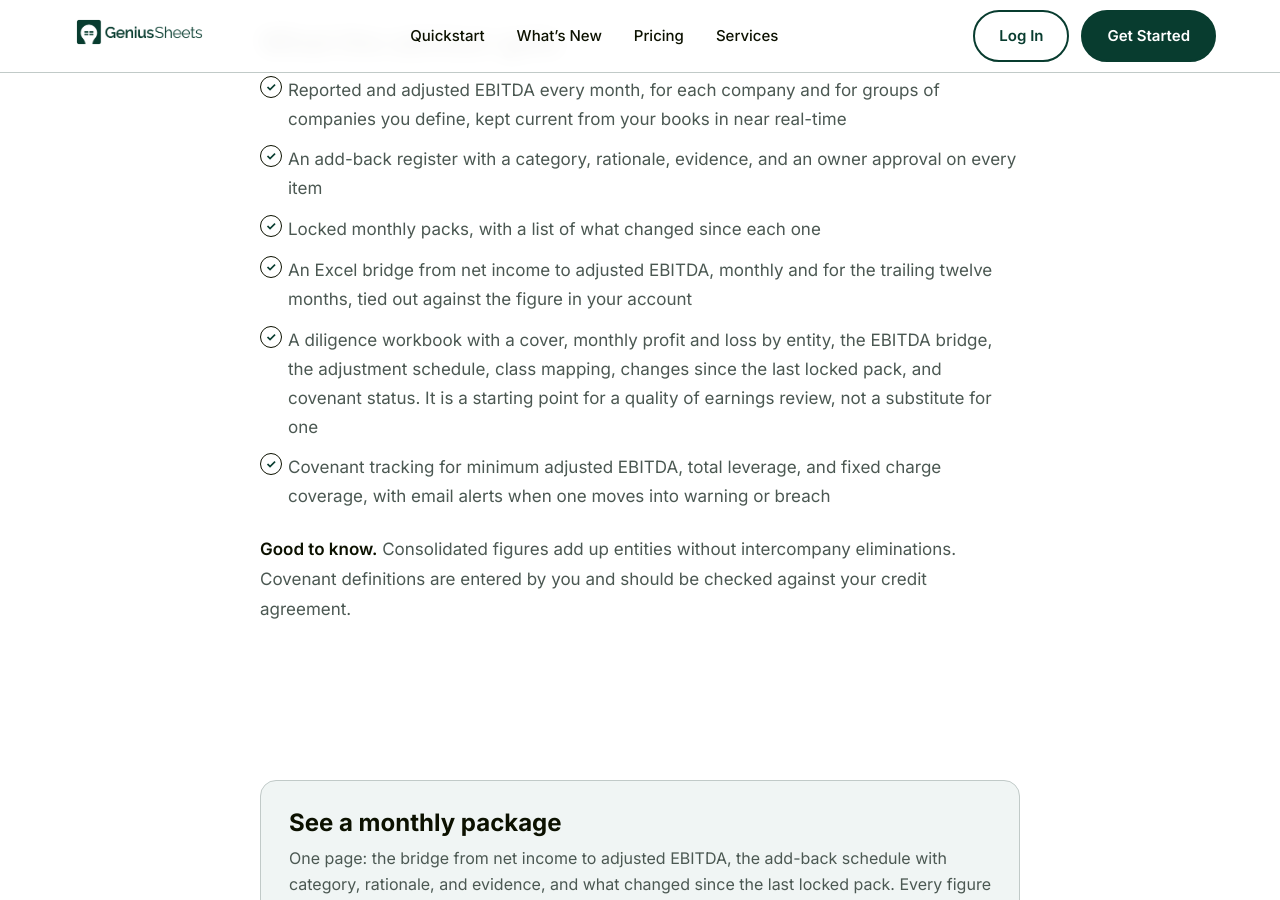
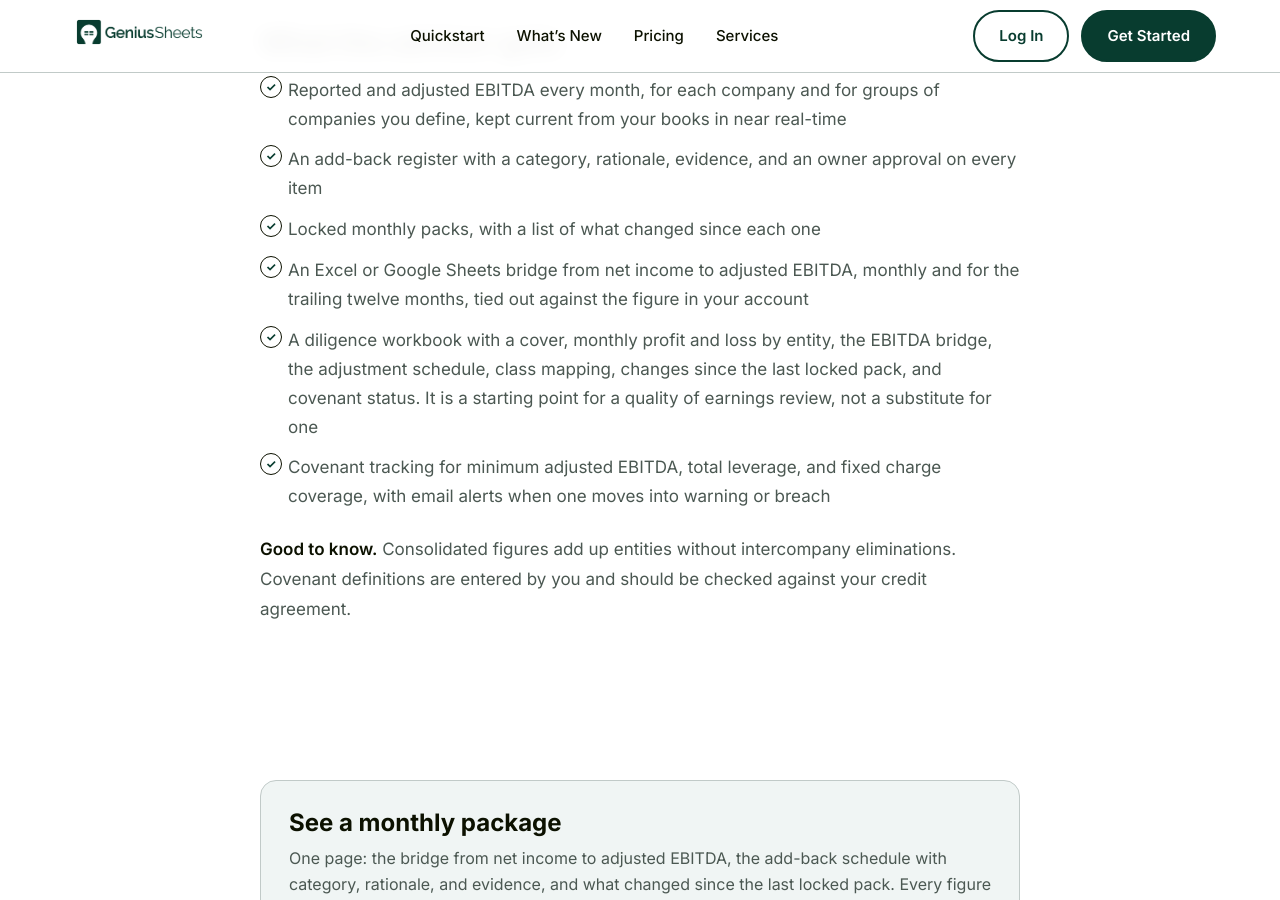
Before and after one commit to GeniusSheets/gs_site, a Jekyll site: the page built from adjusted-ebitda-qoe-ready.html, in a window 1280 px wide and 900 px high, scrolled down 1841 px. Built offline with Jekyll 4.4.1, drawn with Linux system fonts in a browser that asks for light colours; some of the changed text lies outside the part shown.

Commit message:
docs(ebitda): say the bridge is in Excel and Google Sheets
Co-Authored-By: Claude Opus 5.5 <noreply@anthropic.com>

```diff
--- a/adjusted-ebitda-qoe-ready.html
+++ b/adjusted-ebitda-qoe-ready.html
@@ -101,7 +101,7 @@ image: /assets/images/hero/hero-screenshot.png
       "name": "What is the Adjusted EBITDA add-on?",
       "acceptedAnswer": {
         "@type": "Answer",
-        "text": "It computes reported EBITDA for each QuickBooks Online and Xero company, and for groups you define, every month. Addbacks and pro forma adjustments are kept outside your books, each with a category, rationale, and evidence, and the team owner approves them. You can lock a pack, see what moved since, track covenants on the adjusted figure, and build an Excel bridge or a diligence workbook."
+        "text": "It computes reported EBITDA for each QuickBooks Online and Xero company, and for groups you define, every month. Addbacks and pro forma adjustments are kept outside your books, each with a category, rationale, and evidence, and the team owner approves them. You can lock a pack, see what moved since, track covenants on the adjusted figure, and build an Excel or Google Sheets bridge or a diligence workbook."
       }
     },
     {
@@ -233,7 +233,7 @@ image: /assets/images/hero/hero-screenshot.png
         <li>Reported and adjusted EBITDA every month, for each company and for groups of companies you define, kept current from your books in near real-time</li>
         <li>An add-back register with a category, rationale, evidence, and an owner approval on every item</li>
         <li>Locked monthly packs, with a list of what changed since each one</li>
-        <li>An Excel bridge from net income to adjusted EBITDA, monthly and for the trailing twelve months, tied out against the figure in your account</li>
+        <li>An Excel or Google Sheets bridge from net income to adjusted EBITDA, monthly and for the trailing twelve months, tied out against the figure in your account</li>
         <li>A diligence workbook with a cover, monthly profit and loss by entity, the EBITDA bridge, the adjustment schedule, class mapping, changes since the last locked pack, and covenant status. It is a starting point for a quality of earnings review, not a substitute for one</li>
         <li>Covenant tracking for minimum adjusted EBITDA, total leverage, and fixed charge coverage, with email alerts when one moves into warning or breach</li>
       </ul>
@@ -278,7 +278,7 @@ image: /assets/images/hero/hero-screenshot.png
         <h3>Adjusted EBITDA add-on</h3>
         <div class="qoe-price-amount">$25 <span style="font-size:1rem;font-weight:500">/month per connection</span></div>
         <p>$250 monthly minimum. Added or removed anytime from your team's billing page.</p>
-        <p>Software your team uses: EBITDA classes, the add-back register, locked packs, covenants, the Excel bridge, and the diligence workbook.</p>
+        <p>Software your team uses: EBITDA classes, the add-back register, locked packs, covenants, the Excel and Google Sheets bridge, and the diligence workbook.</p>
       </div>
       <div class="qoe-price-card">
         <h3>Hand-prepared monthly package</h3>
@@ -330,7 +330,7 @@ image: /assets/images/hero/hero-screenshot.png
 
         <div class="faq-item">
           <button class="faq-question">What is the Adjusted EBITDA add-on?<span class="faq-icon">+</span></button>
-          <div class="faq-answer"><p>It computes reported EBITDA for each QuickBooks Online and Xero company, and for groups you define, every month. Addbacks and pro forma adjustments are kept outside your books, each with a category, rationale, and evidence, and the team owner approves them. You can lock a pack, see what moved since, track covenants on the adjusted figure, and build an Excel bridge or a diligence workbook.</p></div>
+          <div class="faq-answer"><p>It computes reported EBITDA for each QuickBooks Online and Xero company, and for groups you define, every month. Addbacks and pro forma adjustments are kept outside your books, each with a category, rationale, and evidence, and the team owner approves them. You can lock a pack, see what moved since, track covenants on the adjusted figure, and build an Excel or Google Sheets bridge or a diligence workbook.</p></div>
         </div>
 
         <div class="faq-item">
--- a/pricing.html
+++ b/pricing.html
@@ -127,7 +127,7 @@ image: /assets/images/hero/hero-screenshot.png
           <span class="faq-icon">+</span>
         </button>
         <div class="faq-answer">
-          <p>Adjusted EBITDA computes reported EBITDA for each QuickBooks Online and Xero company and for groups of companies you define, every month. Addbacks and pro forma adjustments are kept outside your books, each with a category, rationale and evidence, and the team owner approves them. You can lock the pack you delivered and see exactly which accounts and adjustments moved since, track lender covenants on the adjusted figure with email alerts, and build an Excel bridge or a diligence workbook with live formulas. It is $25/month per connection with a $250 monthly minimum, added or removed anytime from your team's billing page. Covenant definitions are entered by you and should be checked against your credit agreement, and the diligence workbook is a starting point for a quality of earnings review, not a substitute for one. <a href="{{ site.app_url }}/faq#adjusted-ebitda">How to get started</a>, or <a href="{{ '/adjusted-ebitda-qoe-ready' | relative_url }}">see what the monthly package looks like</a>.</p>
+          <p>Adjusted EBITDA computes reported EBITDA for each QuickBooks Online and Xero company and for groups of companies you define, every month. Addbacks and pro forma adjustments are kept outside your books, each with a category, rationale and evidence, and the team owner approves them. You can lock the pack you delivered and see exactly which accounts and adjustments moved since, track lender covenants on the adjusted figure with email alerts, and build an Excel or Google Sheets bridge with live formulas, or a diligence workbook. It is $25/month per connection with a $250 monthly minimum, added or removed anytime from your team's billing page. Covenant definitions are entered by you and should be checked against your credit agreement, and the diligence workbook is a starting point for a quality of earnings review, not a substitute for one. <a href="{{ site.app_url }}/faq#adjusted-ebitda">How to get started</a>, or <a href="{{ '/adjusted-ebitda-qoe-ready' | relative_url }}">see what the monthly package looks like</a>.</p>
         </div>
       </div>
       <div class="faq-item">
```
